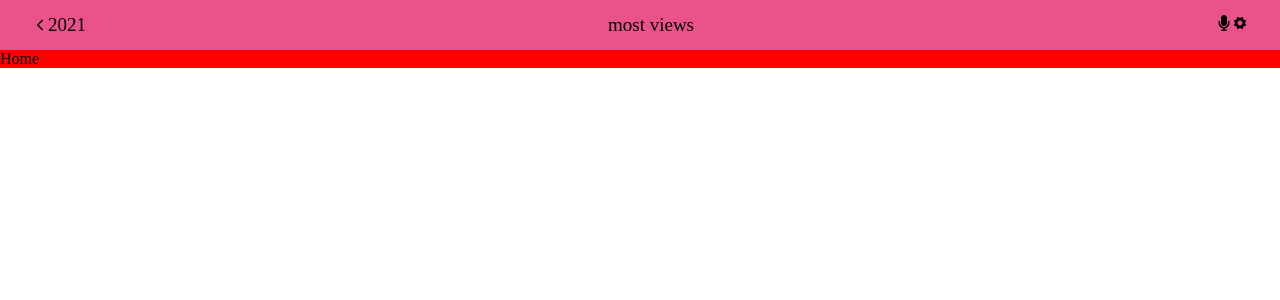
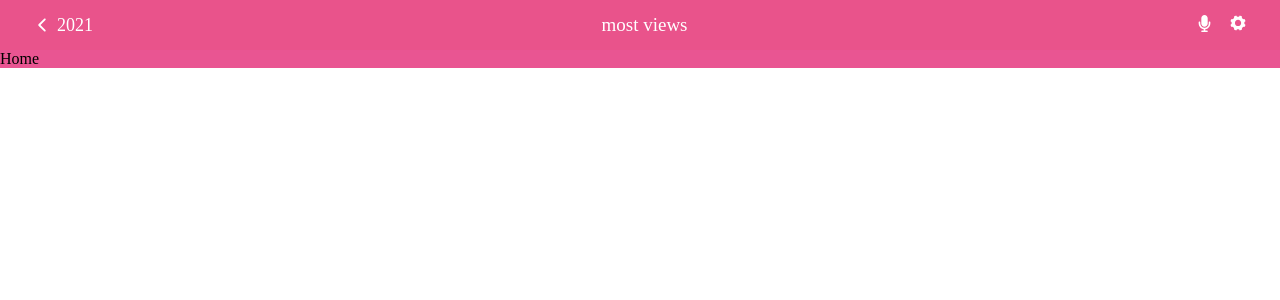
Before and after one commit to moise10r/covid_19_app, a React (Create React App) app: page / in a window 1280 px wide. Shown: the top 300 px of the page. Built offline with nearby package versions, Linux system fonts and the light colour scheme.

Commit message:
Add style the topbar

```diff
--- a/src/component/common/jsx/TopBar/topBar.jsx
+++ b/src/component/common/jsx/TopBar/topBar.jsx
@@ -9,7 +9,7 @@ const TopBar = () => (
     <div className="main-wrapper">
       <div className="left-container">
         <span>
-          <IconContext.Provider value={{ className: 'icon  record' }}>
+          <IconContext.Provider value={{ className: 'back' }}>
             <IoIosArrowBack />
           </IconContext.Provider>
         </span>
@@ -20,12 +20,12 @@ const TopBar = () => (
       </div>
       <div className="right-container">
         <span>
-          <IconContext.Provider value={{ className: 'icon settings' }}>
+          <IconContext.Provider value={{ className: 'icon record ' }}>
             <FaMicrophone />
           </IconContext.Provider>
         </span>
         <span>
-          <IconContext.Provider value={{ className: 'back' }}>
+          <IconContext.Provider value={{ className: 'icon  settings' }}>
             <IoIosSettings />
           </IconContext.Provider>
         </span>
--- a/src/component/common/jsx/TopBar/topBar.scss
+++ b/src/component/common/jsx/TopBar/topBar.scss
@@ -5,7 +5,7 @@
 .top-navbar {
   width: 100%;
   height: 5rem;
-  background-color: $sec-bg-color;
+  background-color: $bg-color;
   .main-wrapper {
     width: 95%;
     height: 100%;
@@ -17,16 +17,32 @@
     @include flex;
     span {
       @include flex;
-      font-size: 1.9rem;
+      font-size: 1.8rem;
+      color: $text-color;
       .back {
-        margin-right: 1rem;
+        margin-right: 0.5rem;
         font-size: 2rem;
+        color: $text-color;
       }
     }
   }
   .center-container {
     span {
+      color: $text-color;
       font-size: 1.9rem;
     }
   }
+  .right-container {
+    @include flex;
+    span {
+      .icon {
+        color: $text-color;
+        font-size: 2rem;
+      }
+      .record {
+        font-size: 1.7rem;
+        margin-right: 1.5rem;
+      }
+    }
+  }
 }
--- a/src/component/common/scss/variable.scss
+++ b/src/component/common/scss/variable.scss
@@ -1,4 +1,5 @@
-$bg-color: #e95490;
-$sec-bg-color: #e9528a;
+$bg-color: #e9538b;
+$sec-bg-color: #e95592;
+$pri-bg-color: #df4e83;
 $hover-color: #cd4776;
 $text-color: #ffffff;
--- a/src/component/features/HomePage/home.scss
+++ b/src/component/features/HomePage/home.scss
@@ -3,5 +3,5 @@
 @import '../../common/scss/typography.scss';
 
 .home {
-  background-color: red;
+  background-color: $sec-bg-color;
 }
```
